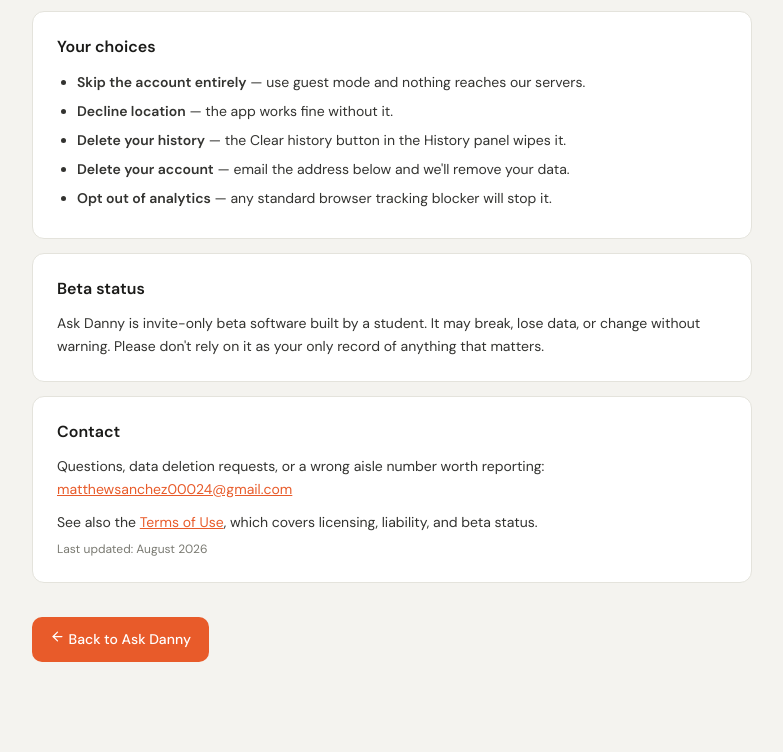
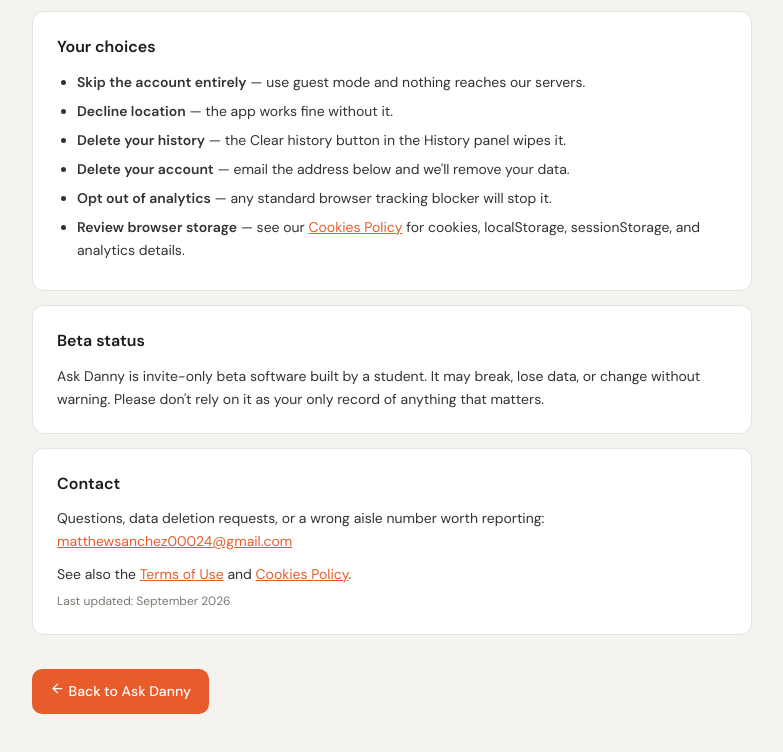
Before and after one commit to matthew-6741/ask-daniel, a website: page privacy.html in a window 1280 px wide. Shown: the part 1429-2181 px from the top of the page, without its empty margins (248-1031 px from the left). Drawn offline with Linux system fonts and the light colour scheme.

Commit message:
Link Cookies Policy from privacy page

```diff
--- a/privacy.html
+++ b/privacy.html
@@ -143,6 +143,7 @@ th { font-weight:600; font-size:12px; color:var(--muted); text-transform:upperca
       <li><strong>Delete your history</strong> — the Clear history button in the History panel wipes it.</li>
       <li><strong>Delete your account</strong> — email the address below and we'll remove your data.</li>
       <li><strong>Opt out of analytics</strong> — any standard browser tracking blocker will stop it.</li>
+      <li><strong>Review browser storage</strong> — see our <a href="/cookies.html">Cookies Policy</a> for cookies, localStorage, sessionStorage, and analytics details.</li>
     </ul>
   </section>
 
@@ -154,8 +155,8 @@ th { font-weight:600; font-size:12px; color:var(--muted); text-transform:upperca
   <section class="card">
     <h2>Contact</h2>
     <p>Questions, data deletion requests, or a wrong aisle number worth reporting: <a href="mailto:matthewsanchez00024@gmail.com">matthewsanchez00024@gmail.com</a></p>
-    <p>See also the <a href="/terms.html">Terms of Use</a>, which covers licensing, liability, and beta status.</p>
-    <p class="updated">Last updated: August 2026</p>
+    <p>See also the <a href="/terms.html">Terms of Use</a> and <a href="/cookies.html">Cookies Policy</a>.</p>
+    <p class="updated">Last updated: September 2026</p>
   </section>
 
   <a class="back" href="/"><svg class="ico" width="15" height="15" viewBox="0 0 24 24" fill="none" stroke="currentColor" stroke-width="2" stroke-linecap="round" stroke-linejoin="round" aria-hidden="true"><path d="M19 12H5"/><path d="M12 19l-7-7 7-7"/></svg> Back to Ask Danny</a>
```
